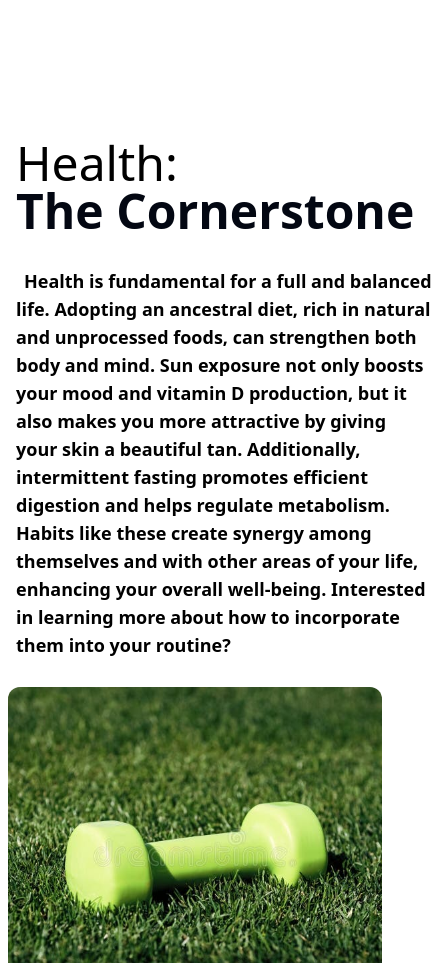
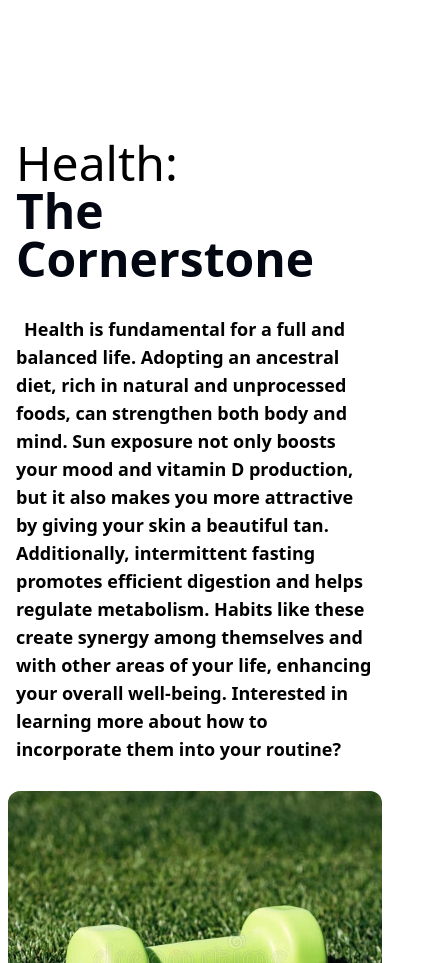
Before and after one commit to fantasyfuerte/DO-IT-PROJECT, a React (Vite) app: page / in a window 390 px wide. Shown: the part 2140-3103 px from the top of the page, 448 px wide, since content can reach past the window. Built offline with nearby package versions, Linux system fonts and the light colour scheme.

Commit message:
Changing

```diff
--- a/src/ContentsSection/components/StyledArticle.tsx
+++ b/src/ContentsSection/components/StyledArticle.tsx
@@ -5,7 +5,7 @@ interface Props {
 const StyledArticle: React.FC<Props> = () => {
   return (
     <article className="flex max-h-max flex-wrap items-end mb-48">
-      <div className="basis-6/12 flex-grow min-w-[28em] pr-4 md:pr-0 pl-4 mb-7">
+      <div className="basis-6/12 flex-grow min-w-min pr-4 md:pr-0 pl-4 mb-7">
         <h5 className="text-5xl">
           Health: <br />
           <strong className="text-gray-950">The Cornerstone</strong>
```
